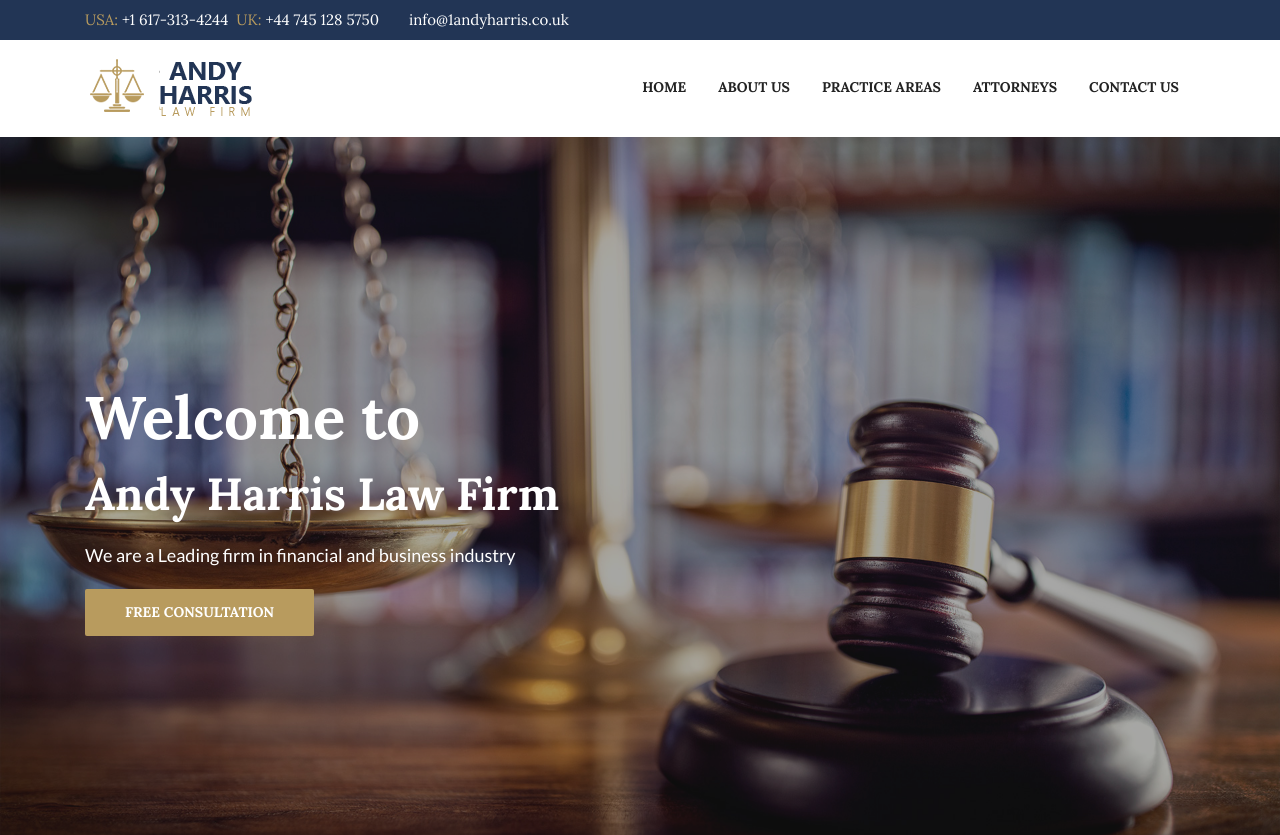
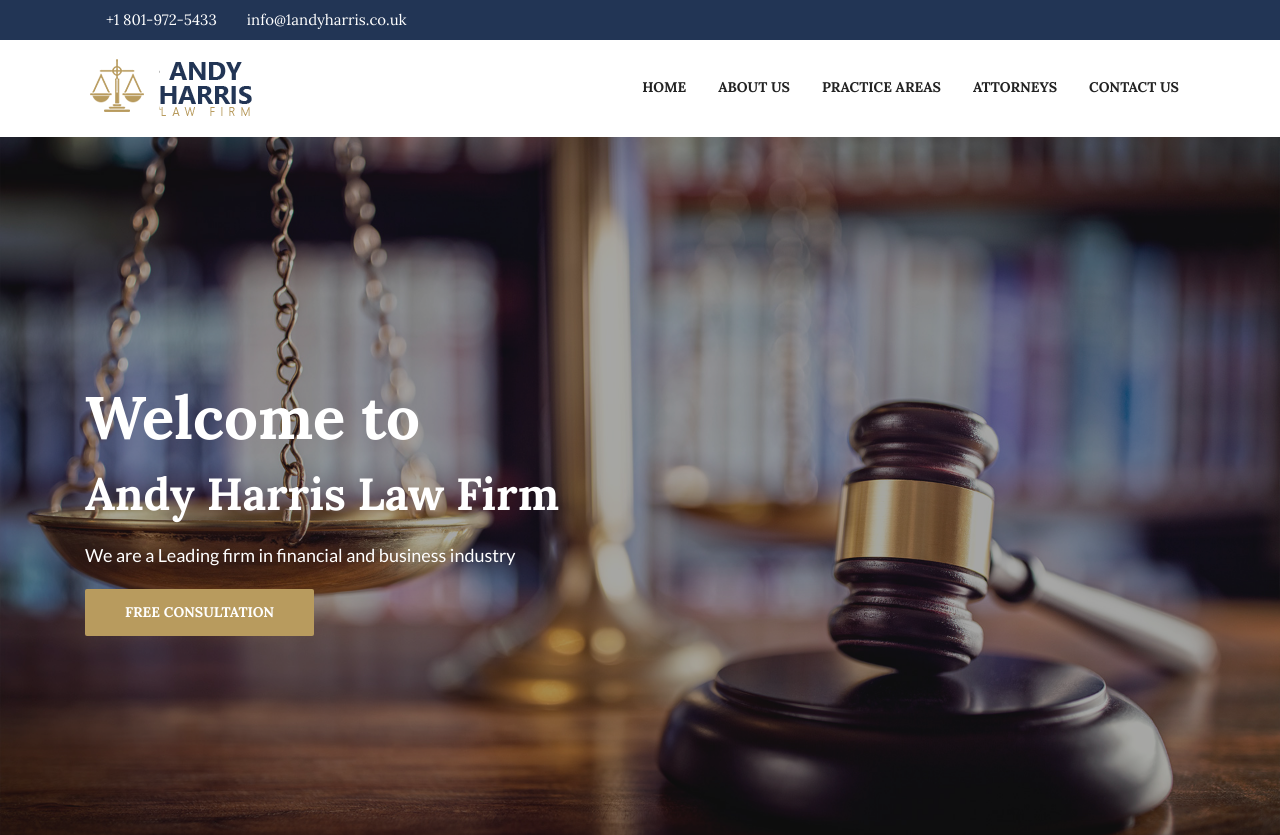
Before and after one commit to Gabetech1/thelaw_2, an Angular app: page / in a window 1280 px wide. Shown: the top 835 px of the page. Built offline with nearby package versions, Linux system fonts and the light colour scheme; a web font is replaced by a local one.

Commit message:
Update navbar.component.html
updated phone number

```diff
--- a/src/app/layout/navbar/navbar.component.html
+++ b/src/app/layout/navbar/navbar.component.html
@@ -11,8 +11,7 @@
 				<div class="col-sm-10 col-md-10">
 					<div class="info">
 						<div class="info-item">
-							<!--  <i class="fa fa-phone"></i> -->USA: <span style="color:#fff;">+1 617-313-4244</span>&nbsp; UK: <span
-								style="color:#fff;">+44 745 128 5750</span>
+							<i class="fa fa-phone"></i> <span style="color:#fff;">+1 801-972-5433</span>
 						</div>
 						<div class="info-item">
 							<!-- <i class="fa fa-envelope-o"></i> --> <a href="mailto:info@1andyharris.co.uk" title=""><span
```
